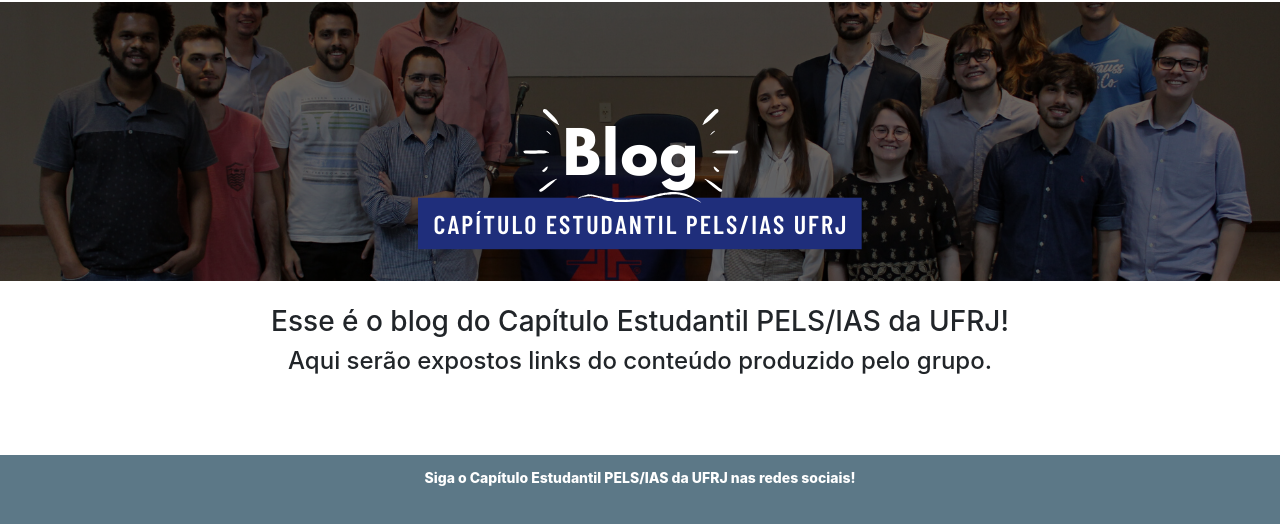
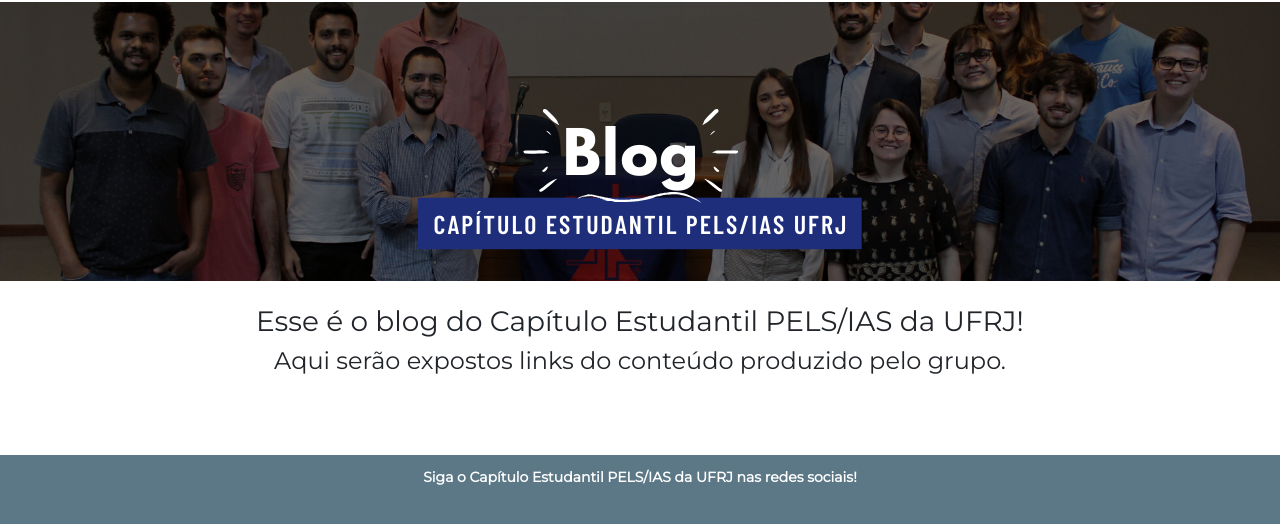
Before and after one commit to pelsias-ufrj/pelsias-ufrj.github.io, a plain HTML site: page public/Blog.html in a window 1280 px wide. Shown: the part 69-593 px from the top of the page. Drawn offline with nearby package versions, Linux system fonts and the light colour scheme; files that its build step writes are made by us from their sources.

Commit message:
chenged the font-family

```diff
--- a/public/Blog.html
+++ b/public/Blog.html
@@ -3,7 +3,8 @@
     <head>
       <meta charset="utf-8">
       <meta name="Description" content="Capítulo Estudantil PELS UFRJ">
-      <link href="blog.css" rel="stylesheet" type="text/css"/>
+      <link href='https://fonts.googleapis.com/css?family=Montserrat' rel='stylesheet'>
+      <link href="/css/blog.css" rel="stylesheet" type="text/css"/>
 
       <link rel="shortcut icon" href="/images/favicon.ico" type="image/x-icon" />
       <link rel="stylesheet" href="https://maxcdn.bootstrapcdn.com/bootstrap/4.0.0/css/bootstrap.min.css" integrity="sha384-Gn5384xqQ1aoWXA+058RXPxPg6fy4IWvTNh0E263XmFcJlSAwiGgFAW/dAiS6JXm" crossorigin="anonymous">
--- a/public/css/atividades_academicas.css
+++ b/public/css/atividades_academicas.css
@@ -0,0 +1,3 @@
+body{
+    font-family: 'Montserrat'!important;
+}
--- a/public/css/blog.css
+++ b/public/css/blog.css
@@ -0,0 +1,3 @@
+body{
+    font-family: 'Montserrat'!important;
+}
--- a/public/css/contato.css
+++ b/public/css/contato.css
@@ -1,3 +1,7 @@
+body{
+    font-family: 'Montserrat'!important;
+}
+
 .contato-share{
     position: relative;
     display: flex;
--- a/public/css/diretoria.css
+++ b/public/css/diretoria.css
@@ -0,0 +1,3 @@
+body{
+    font-family: 'Montserrat'!important;
+}
--- a/public/css/index.css
+++ b/public/css/index.css
@@ -1,9 +1,5 @@
 body{
     font-family: 'Montserrat'!important;
-}
-
-.page-wrapper{
-
 }
 
 .text,
--- a/public/css/marketing.css
+++ b/public/css/marketing.css
@@ -0,0 +1,3 @@
+body{
+    font-family: 'Montserrat'!important;
+}
--- a/public/css/membros.css
+++ b/public/css/membros.css
@@ -0,0 +1,3 @@
+body{
+    font-family: 'Montserrat'!important;
+}
--- a/public/css/projetos.css
+++ b/public/css/projetos.css
@@ -0,0 +1,3 @@
+body{
+    font-family: 'Montserrat'!important;
+}
--- a/public/css/quem_somos.css
+++ b/public/css/quem_somos.css
@@ -0,0 +1,3 @@
+body{
+    font-family: 'Montserrat'!important;
+}
```
Also changed, not shown: public/Contato.html (+1 -1 lines), public/Diretoria.html (+1 -1 lines), public/Marketing.html (+1 -1 lines), public/Membros.html (+1 -1 lines), public/Projetos.html (+1 -1 lines), public/index.html (+0 -1 lines).
